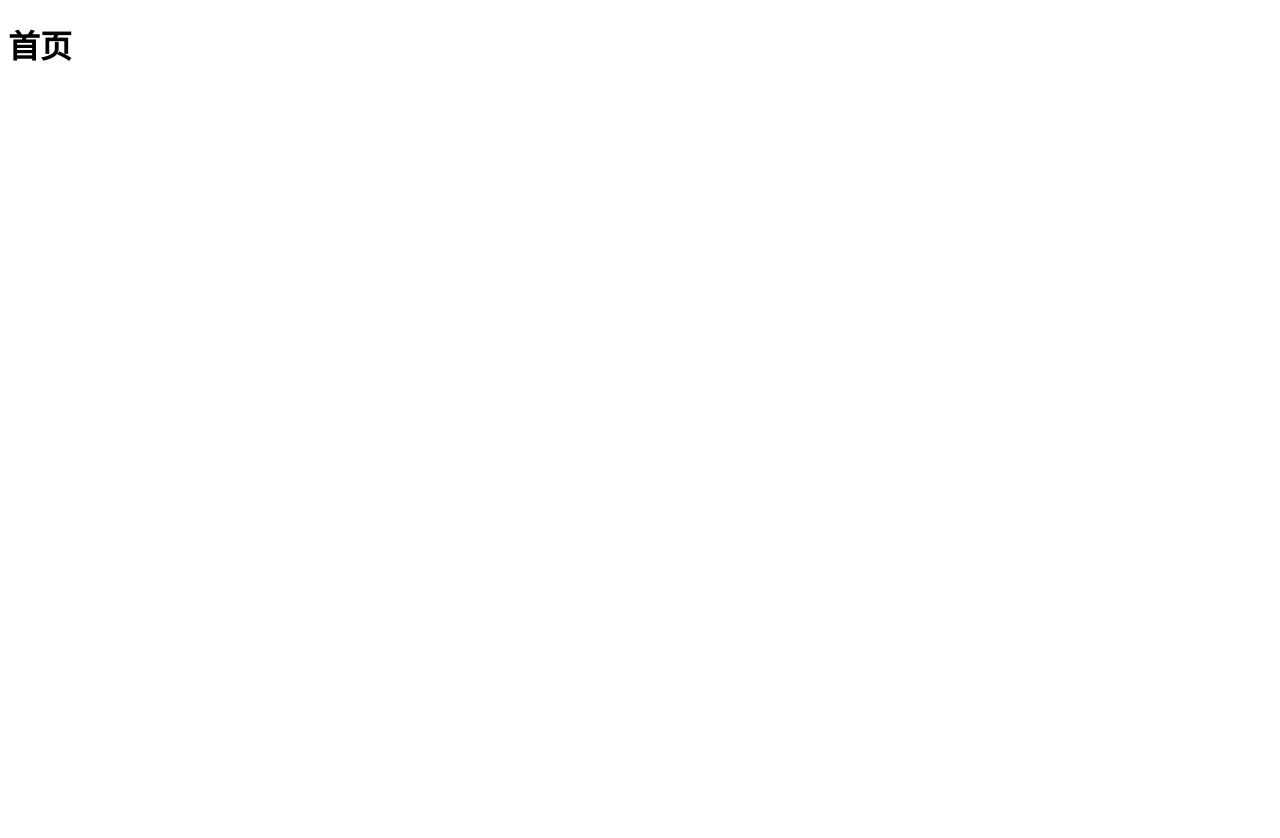
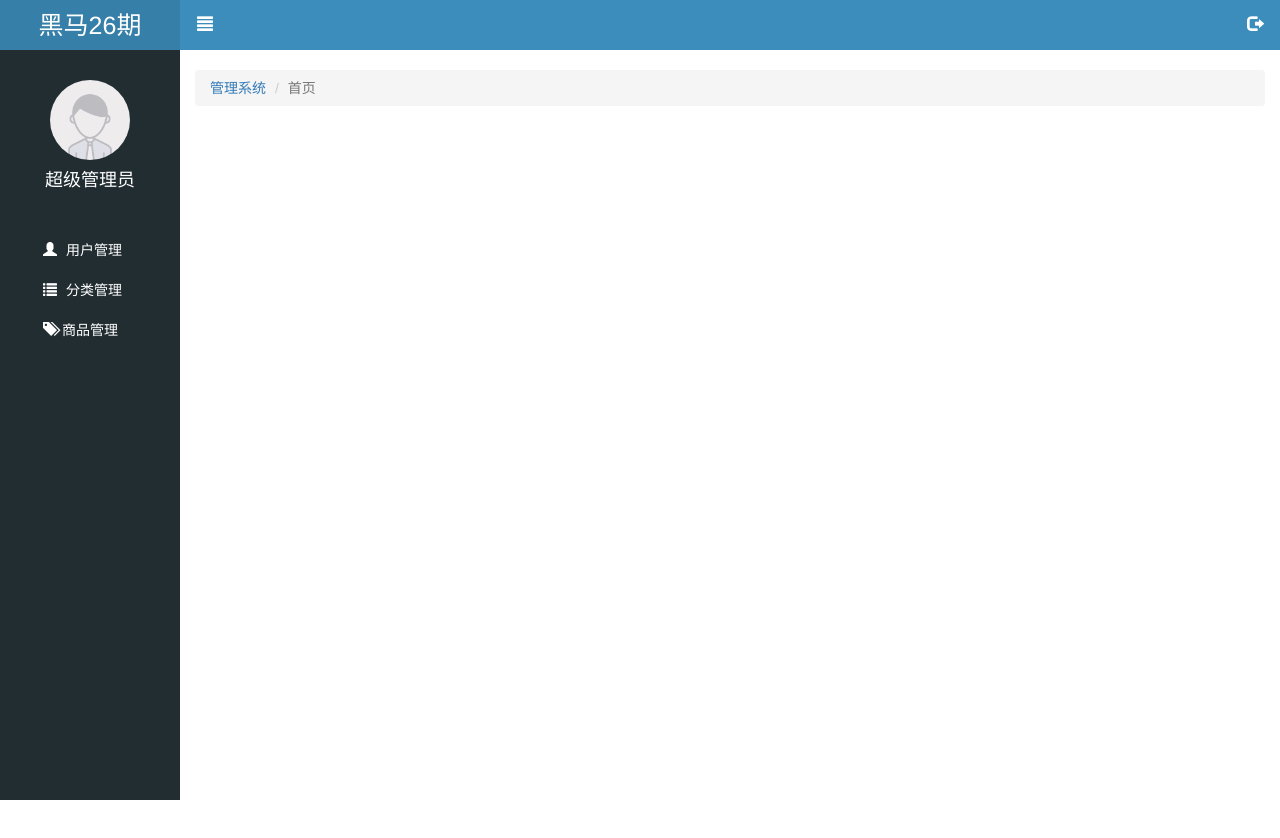
Before and after one commit to liangshen2018/letao, a website: page public/01-back/index.html in a window 1280 px wide. Before the commit the page ends 800 px from the top, so only its background shows below. Drawn offline with Linux system fonts and the light colour scheme.

Commit message:
首页静态布局基本完成

```diff
--- /dev/null
+++ b/public/01-back/css/common.css
@@ -0,0 +1,104 @@
+
+a:link,
+a:hover,
+a:visited,
+a:active {
+  text-decoration: none;
+}
+
+ul,ol {
+  list-style: none;
+  margin: 0;
+  padding: 0;
+}
+
+
+.lt_side {
+  width: 180px;
+  height: 100%;
+  position: fixed;
+  background-color: #222D32;
+  z-index: 999;
+}
+
+.lt_side .title a{
+  display: block;
+  width: 180px;
+  height: 50px;
+  line-height: 50px;
+  font-size: 25px;
+  color: #fff;
+  background-color: #367FA9;
+  text-align: center;
+}
+
+.lt_side .user {
+  padding-top: 30px;
+  text-align: center;
+  font-size: 18px;
+  color: #fff;
+  height: 180px;
+}
+.lt_side .user img {
+  width: 80px;
+  height: 80px;
+  margin: 0 auto;
+  border-radius: 50%;
+  display: block;
+}
+.lt_side .user p {
+  height: 40px;
+  line-height: 40px;
+}
+.lt_side .nav li a {
+  display: block;
+  width: 180px;
+  height: 40px;
+  line-height: 40px;
+  padding-left: 40px;
+  border-left: 3px solid transparent;
+  color: #fff;
+}
+.lt_side .nav  i {
+  margin-right: 5px;
+}
+.lt_side .nav .child a {
+   padding-left: 60px;
+   display: none;
+}
+.lt_side .nav li a.current {
+  border-color: #367FA9;
+  background-color: #1D1F21;
+}
+
+/* 内容头部固定栏 */
+
+.lt_main {
+  padding-left: 180px;
+  padding-top: 50px;
+  height: 1000px;
+}
+.lt_header {
+  height: 50px;
+  width: 100%;
+  background-color: #3C8DBC;
+  position: fixed;
+  padding-left: 180px;
+  z-index: 998;
+  top: 0;
+  left: 0;
+}
+
+.lt_header a {
+  width: 50px;
+  height: 50px;
+  line-height: 50px;
+  text-align: center;
+  font-size: 16px;
+  color: #fff;
+}
+
+/* 内容路径导航 */
+.breadcrumb {
+   margin: 20px 0;
+}
--- a/public/01-back/index.html
+++ b/public/01-back/index.html
@@ -4,9 +4,56 @@
   <meta charset="UTF-8">
   <meta name="viewport" content="width=device-width, initial-scale=1.0">
   <meta http-equiv="X-UA-Compatible" content="ie=edge">
+  <link rel="stylesheet" href="./lib/bootstrap/css/bootstrap.css">
+  <link rel="stylesheet" href="./css/common.css">
   <title>Document</title>
 </head>
 <body>
-  <h1>首页</h1>
+  <!-- 侧边栏固定 -->
+  <div class="lt_side">
+    <div class="title"><a href="#">黑马26期</a></div>
+    <div class="user">
+        <img src="./images/default.png" alt="">
+        <p>超级管理员</p>
+    </div>
+    <div class="nav">
+      <ul>
+        <li>
+          <a href="user.html">
+            <i class="glyphicon glyphicon-user"></i>
+            <span>用户管理</span>
+          </a>
+        </li>
+        <li>
+          <a href="javascript:;">
+            <i class="glyphicon glyphicon-list"></i>
+            <span>分类管理</span>
+          </a>
+          <div class="child">
+              <a href="first.html">一级分类</a>
+              <a href="second.html">二级分类</a>
+          </div>
+        </li>
+        <li><a href="product"><i class="glyphicon glyphicon-tags"></i><span>商品管理</span></a></li>
+      </ul>
+    </div>
+  </div>
+
+  <div class="lt_main">
+    <!-- 右侧上边固定栏 -->
+    <div class="lt_header">
+      <a class="pull-left" href="javascript:;"><i class="glyphicon glyphicon-align-justify"></i></a>
+      <a class="pull-right" href="javascript:;"><i class="glyphicon glyphicon-log-out"></i></a>
+    </div>
+
+    <div class="container-fluid ">
+        <ol class="breadcrumb">
+            <li><a href="index.html">管理系统</a></li>
+            <li class="active">首页</li>
+        </ol>
+    </div>
+  </div>
+
 </body>
+
 </html>
```
Also changed, not shown: public/02-back/js/login.js (+7 -0 lines).
